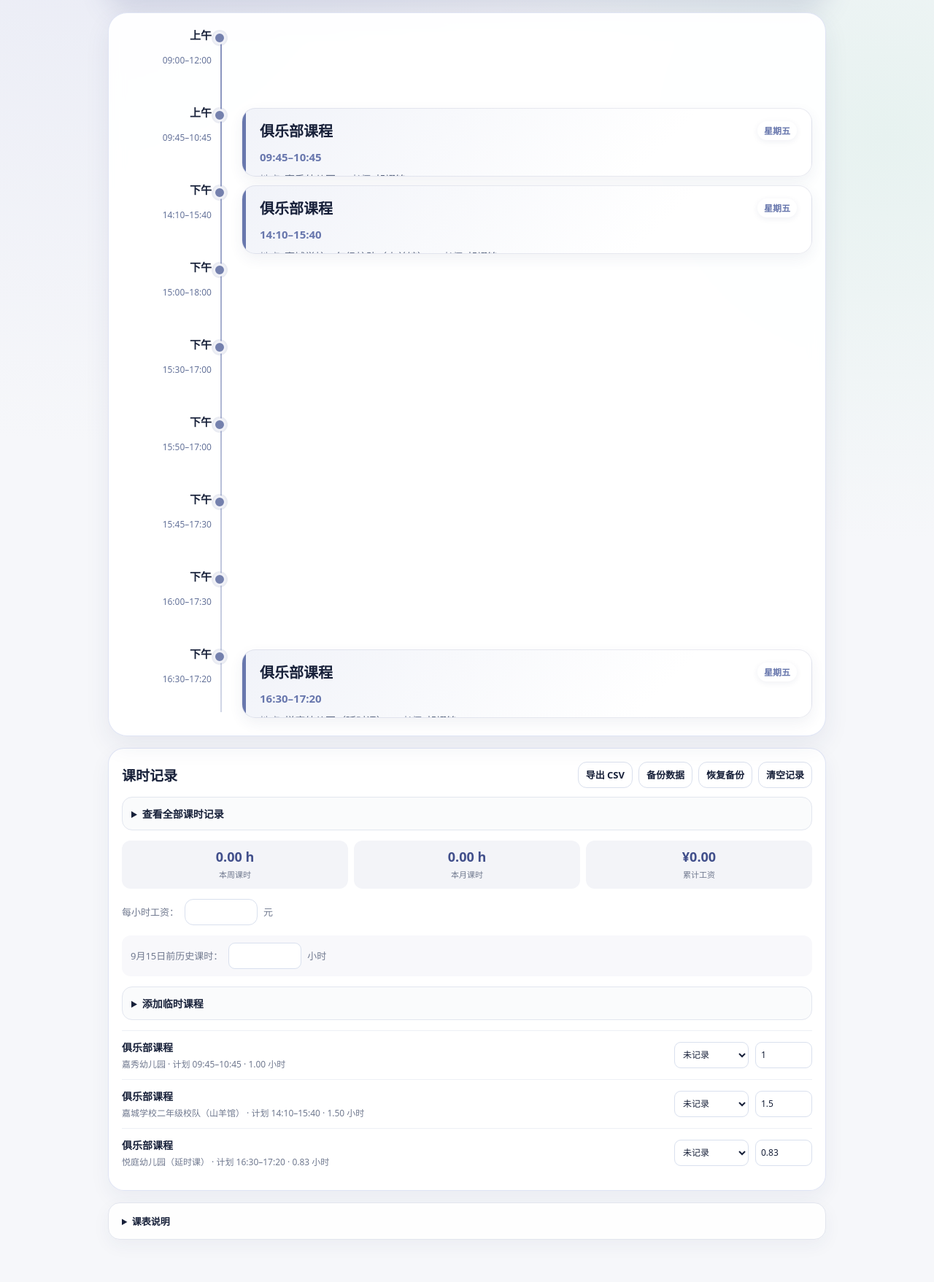
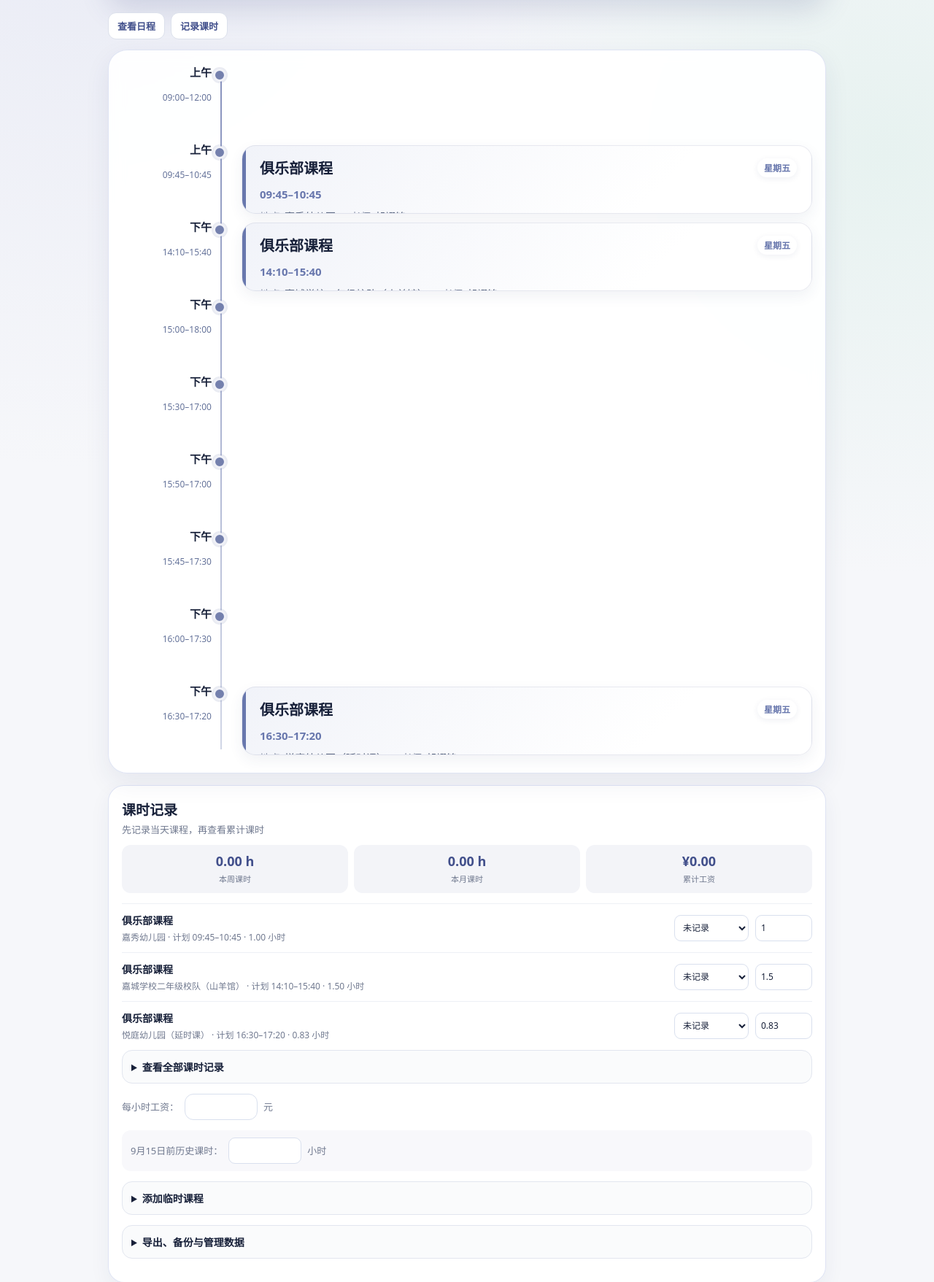
Before and after one commit to wang71231/daily-schedule, a plain HTML site: page training.html in a window 1280 px wide. Shown: the part 160-1917 px from the top of the page at 73% size. Drawn offline with Linux system fonts and the light colour scheme.

Commit message:
优化体培课表手机界面

```diff
--- a/training.html
+++ b/training.html
@@ -58,6 +58,13 @@
     .settings input { border-color:#d9e0ee; }
     .worklog { margin-top:16px; padding:18px; border:1px solid rgba(220,226,243,.9); border-radius:22px; background:rgba(255,255,255,.94); box-shadow:0 10px 28px rgba(38,52,101,.06); }
     .worklog-head { display:flex; align-items:center; justify-content:space-between; gap:12px; margin-bottom:12px; }
+    .worklog-head p { margin:4px 0 0; color:var(--muted); font-size:13px; }
+    .quick-links { display:flex; gap:8px; margin:0 0 14px; }
+    .quick-links a { padding:8px 12px; border:1px solid #dce1ec; border-radius:11px; background:#fff; color:var(--blue-deep); text-decoration:none; font-size:13px; font-weight:700; }
+    .data-tools { margin:14px 0; padding:12px; border:1px solid #e2e6ef; border-radius:14px; background:#fafbfc; }
+    .data-tools summary { cursor:pointer; font-size:14px; font-weight:700; }
+    .data-tools .worklog-actions { display:flex; gap:8px; flex-wrap:wrap; margin-top:12px; }
+    :focus-visible { outline:3px solid #7d8bc4; outline-offset:2px; }
     .worklog h2 { margin:0; font-size:19px; }
     .worklog-actions { display:flex; gap:8px; flex-wrap:wrap; }
     .worklog-actions button { min-height:36px; padding:7px 10px; border-color:#d9dfed; font-size:13px; }
@@ -108,6 +115,13 @@
       .summary{gap:5px}.summary-item{padding:9px 4px}.summary-item strong{font-size:16px}
       .rate{flex-wrap:wrap}.log-row{grid-template-columns:minmax(0,1fr) 82px 66px;gap:6px}.log-name{font-size:13px}.log-name small{font-size:11px}
       .extra-grid{grid-template-columns:1fr}.extra-grid .wide,.add-extra{grid-column:1}
+      .quick-links a{flex:1;text-align:center}
+      .worklog-head{margin-bottom:14px}
+      .summary-item small{font-size:12px}
+      .layout:has(.empty){--slot-height:74px}
+      .layout:has(.empty) .timeline .slot:nth-child(n+4){display:none}
+      .layout:has(.empty) .cards{min-height:222px;grid-template-rows:repeat(3,74px)}
+      .layout:has(.empty) .empty{padding:55px 12px}
     }
   </style>
 </head>
@@ -126,15 +140,17 @@
       <button id="today">回到今天</button>
     </div>
   </header>
-  <section class="layout">
+  <nav class="quick-links" aria-label="页面快捷入口"><a href="#schedule">查看日程</a><a href="#worklog">记录课时</a></nav>
+  <section class="layout" id="schedule" aria-label="当日课程">
     <aside class="timeline" id="timeline"></aside>
     <section class="cards" id="cards"></section>
   </section>
-  <section class="worklog">
-    <div class="worklog-head"><h2>课时记录</h2><div class="worklog-actions"><button id="exportCsv">导出 CSV</button><button id="exportBackup">备份数据</button><button id="importBackup">恢复备份</button><input id="backupFile" type="file" accept=".json,application/json" hidden><button id="clearLogs">清空记录</button></div></div>
+  <section class="worklog" id="worklog">
+    <div class="worklog-head"><div><h2>课时记录</h2><p>先记录当天课程，再查看累计课时</p></div></div>
     <div id="storageNotice" role="status" style="margin:0 0 12px;color:#925e70;font-size:13px"></div>
+    <div class="summary" id="summary"></div>
+    <div id="logRows"></div>
     <details class="extra-form"><summary>查看全部课时记录</summary><div id="allLogs"></div></details>
-    <div class="summary" id="summary"></div>
     <label class="rate">每小时工资：<input id="hourlyRate" type="number" min="0" step="0.01" inputmode="decimal"> 元</label>
     <label class="history">9月15日前历史课时：<input id="historyHours" type="number" min="0" step="0.01" inputmode="decimal"> 小时</label>
     <details class="extra-form">
@@ -149,7 +165,7 @@
       </form>
     </details>
     <div class="extra-list" id="extraList"></div>
-    <div id="logRows"></div>
+    <details class="data-tools"><summary>导出、备份与管理数据</summary><div class="worklog-actions"><button id="exportCsv">导出 CSV</button><button id="exportBackup">备份数据</button><button id="importBackup">恢复备份</button><input id="backupFile" type="file" accept=".json,application/json" hidden><button id="clearLogs">清空记录</button></div></details>
   </section>
   <details class="settings">
     <summary>课表说明</summary>
```
